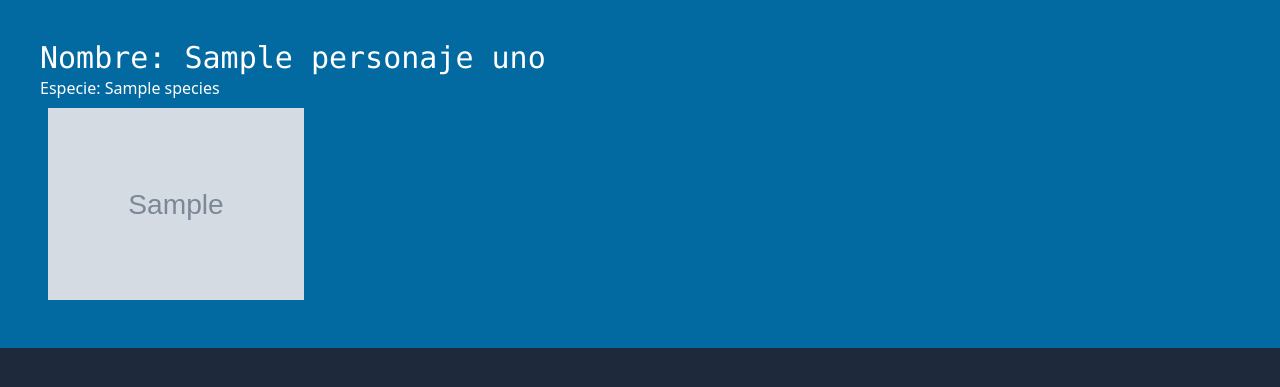
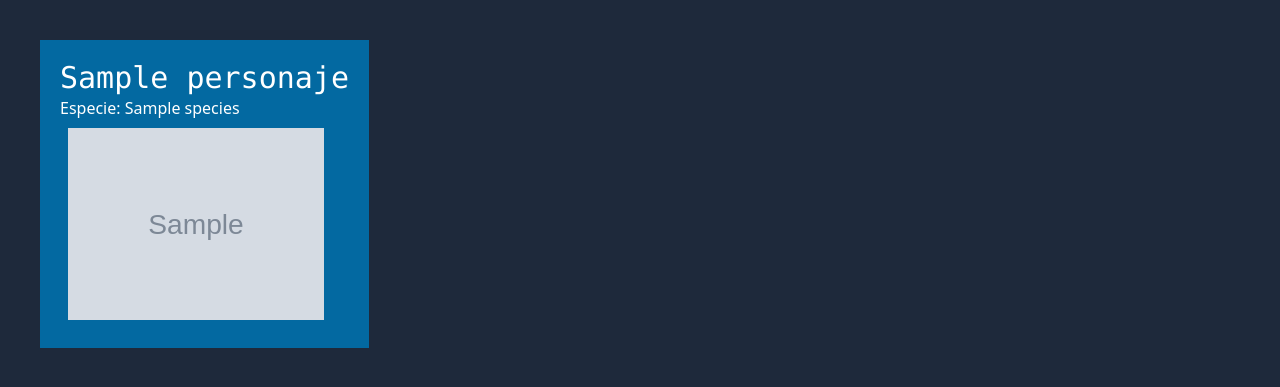
Before and after one commit to jazgamarra/taller-web-diciembre, a Flask app: template templates/pagina-principal.html in a window 1280 px wide. Shown: the top 387 px of the page. Run offline with Flask 2, Linux system fonts and the light colour scheme; the template is opened without the code that fills it: most values are stand-ins (such as "Sample title", 1, 10 or a date in 2020); grey boxes marked "Sample" are stand-in pictures; some libraries are stand-ins or nearby versions.

Commit message:
for cycle

```diff
--- a/app.py
+++ b/app.py
@@ -10,12 +10,10 @@ app = Flask(__name__)
 def pagina_principal ():
     # Pedido a la api
     lista_de_personajes = requests.get('https://rickandmortyapi.com/api/character').json()
+    # Lista de todos los personajes
     personajes = lista_de_personajes['results']
 
-    # Acceder a la informacion de un solo personaje
-    personaje_uno = personajes[0]
-
-    return render_template("pagina-principal.html", personaje_uno=personaje_uno)
+    return render_template("pagina-principal.html", personajes=personajes)
 
 # Creamos una ruta de ejemplo
 @app.route("/ejemplo")
--- a/templates/pagina-principal.html
+++ b/templates/pagina-principal.html
@@ -14,13 +14,16 @@
     <!-- Alto = height /// Ancho = width  -->
     <!-- <h1>Titulo</h1> -->
 
-    <div class="bg-sky-700 p-10">
-        <h1 class="text-3xl	font-mono	"> Nombre: {{personaje_uno['name']}} </h1>
+    <div class="flex flex-wrap">
+        {% for personaje in personajes: %}
+        <div class="bg-sky-700 p-5 m-10 ">
+            <h1 class="text-3xl	font-mono	"> {{personaje['name']}} </h1>
 
-        <p> Especie: {{ personaje_uno['species'] }} </p>
+            <p> Especie: {{ personaje['species'] }} </p>
 
-        <img class="w-64 m-2" src="{{ personaje_uno['image'] }}" alt="Pinguino Fachero" >
+            <img class="w-64 m-2" src="{{ personaje['image'] }}" alt="{{personaje['name']}}" >
+        </div>
+        {% endfor %}
     </div>
-
 </body>
 </html>
```
